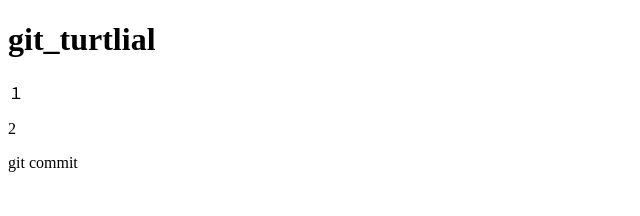
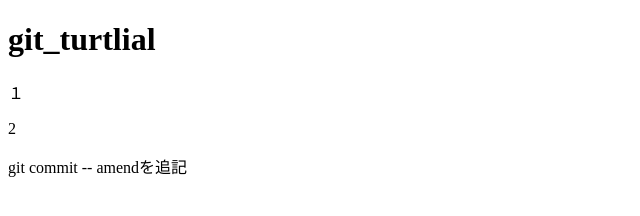
Before and after one commit to Yoshitaka2580/git_turtlial, a plain HTML site: page index.html in a window 1280 px wide. Shown: the whole page, without its empty margins (0-640 px from the left). Drawn offline with Linux system fonts and the light colour scheme.

Commit message:
git commit --amendを追記

```diff
--- a/index.html
+++ b/index.html
@@ -10,6 +10,7 @@
   <h1>git_turtlial</h1>
   <p>１</p>
   <p>2</p>
-  <p>git commit</p>
+  <p>git commit -- amendを追記</p>
+  <p></p>
 </body>
 </html>
```
